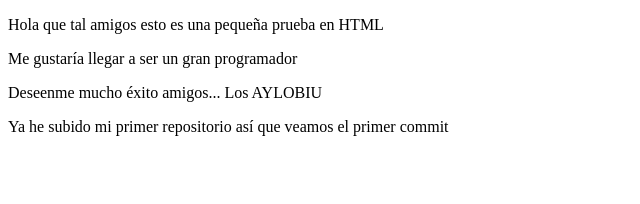
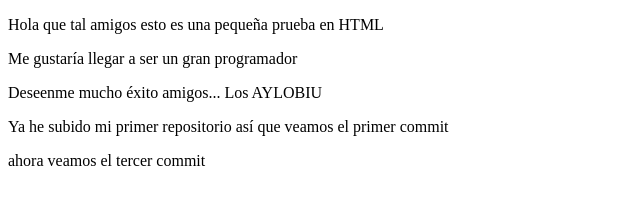
Before and after one commit to Ov21/Primerrepositorio, a plain HTML site: page index.html in a window 1280 px wide. Shown: the whole page, without its empty margins (0-640 px from the left). Drawn offline with Linux system fonts and the light colour scheme.

Commit message:
cambios2

```diff
--- a/index.html
+++ b/index.html
@@ -11,5 +11,6 @@
     <p>Me gustaría llegar a ser un gran programador</p>
     <p>Deseenme mucho éxito amigos... Los AYLOBIU</p>
     <p>Ya he subido mi primer repositorio así que veamos el primer commit</p>
+    <p>ahora veamos el tercer commit</p>
 </body>
 </html>
```
